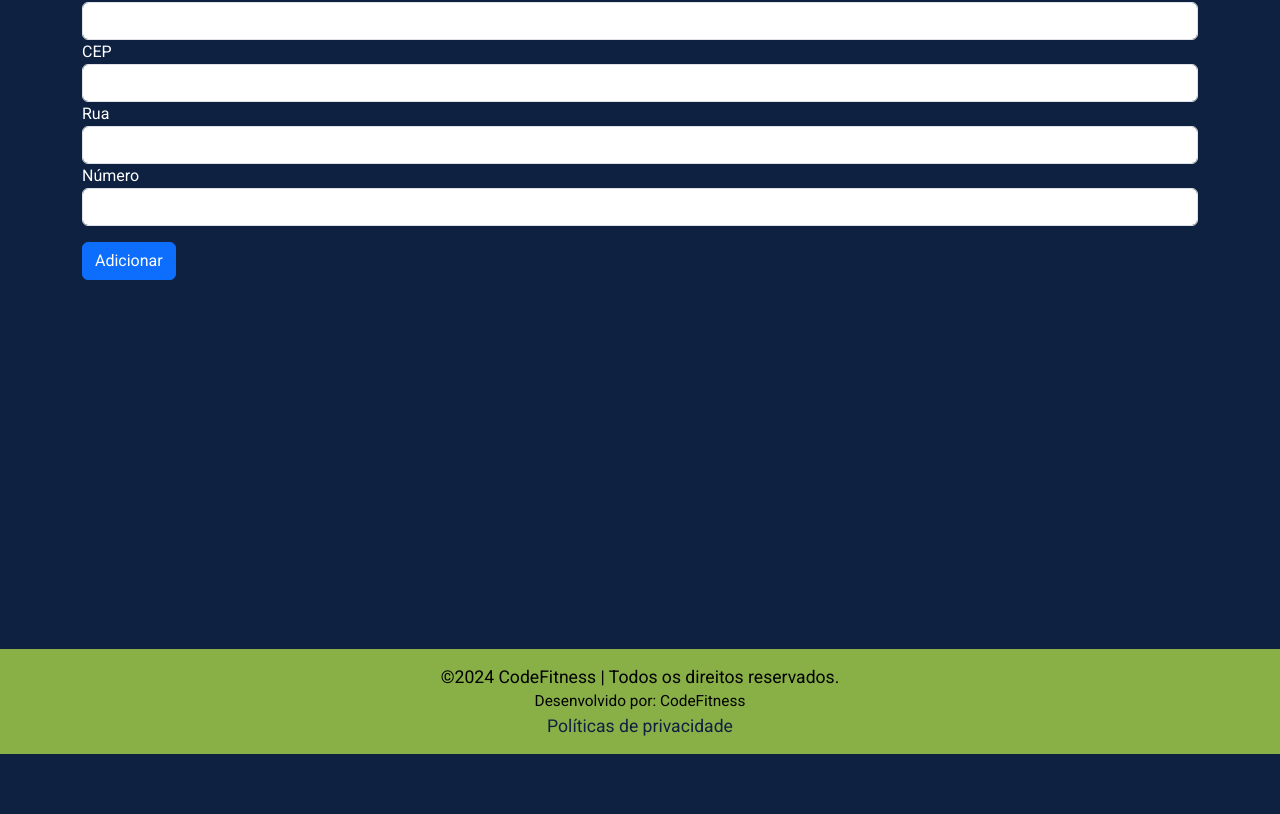
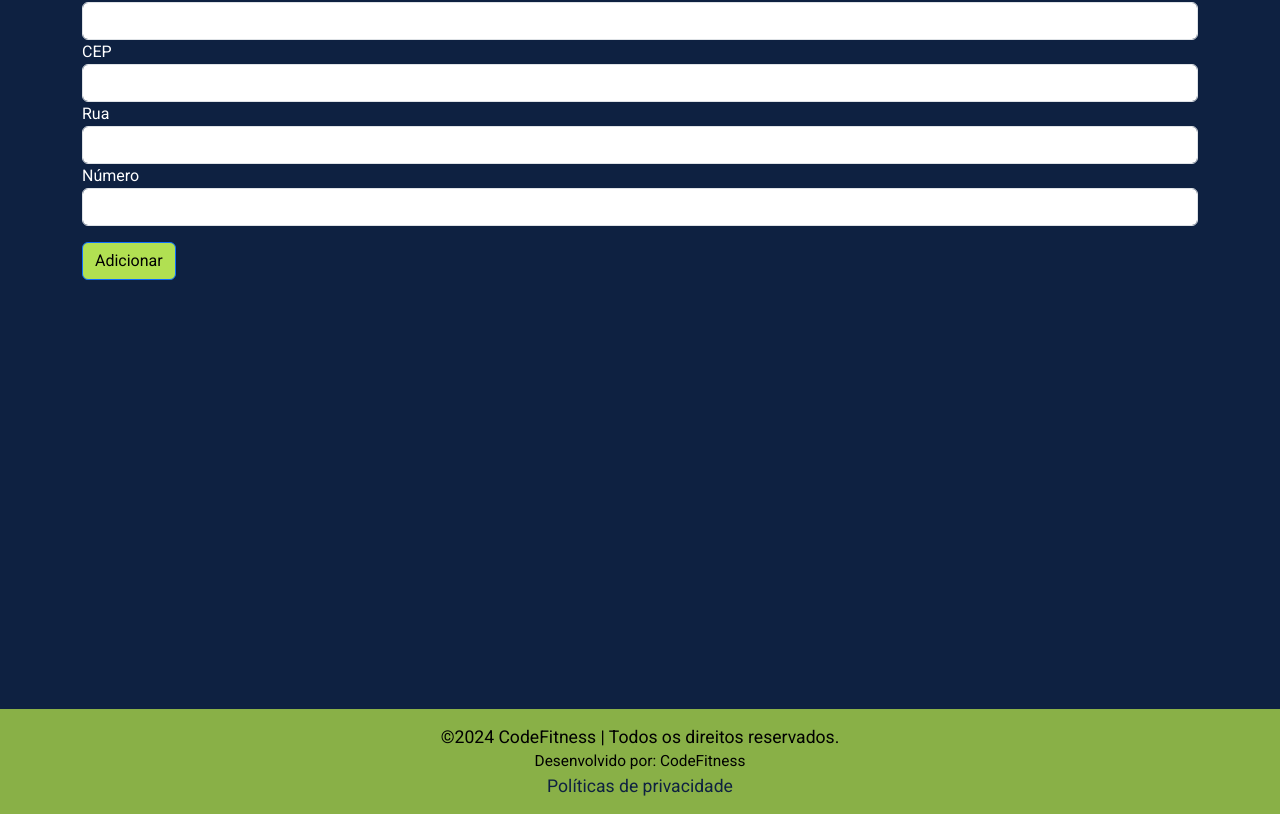
Before and after one commit to thiagoluznascimento/Projeto-CodeFitness-Front, a React (Vite) app: page /alunos/novo in a window 1280 px wide. Shown: the part 461-1275 px from the top of the page. Before the commit the page ends 1215 px from the top, so only its background shows below. Built offline with nearby package versions, Linux system fonts and the light colour scheme.

Commit message:
ajuste footer e estilização botões

```diff
--- a/src/components/Footer.jsx
+++ b/src/components/Footer.jsx
@@ -3,7 +3,7 @@ import "./styles/Footer.css"
 
 const Footer = (props) => {
   return (
-    <footer className="footer" style={{marginTop:"200px"}}>
+    <footer className="footer" style={{marginTop:"260px"}}>
       ©2024 CodeFitness | Todos os direitos reservados.
       <small> Desenvolvido por: {props.nomeAutor}</small>
       <Link className="politicas" to="/politicasprivacidade"> Políticas de privacidade </Link>
--- a/src/index.css
+++ b/src/index.css
@@ -30,3 +30,12 @@ body {
 .header nav a:hover {
     color: #ded7d1;
 }
+
+.botao{
+    background-color: #b1e052;
+    color: black;
+}
+
+.botao:hover{
+    background-color: #b1e052;
+}
--- a/src/pages/Alunos.jsx
+++ b/src/pages/Alunos.jsx
@@ -34,7 +34,7 @@ function Alunos() {
 
       <main className="mt-4 container">
         <h1>Alunos</h1>
-        <Button as={Link} to="/alunos/novo">
+        <Button className="botao" as={Link} to="/alunos/novo">
           Adicionar Aluno
         </Button>
         <hr />
--- a/src/pages/EditarAluno.jsx
+++ b/src/pages/EditarAluno.jsx
@@ -133,7 +133,7 @@ const EditarAluno = () => {
             <small className="text-danger">O número é inválido!</small>
           )}
         </div>
-        <Button className="mt-3" type="submit">
+        <Button className="mt-3 botao" type="submit">
           Editar
         </Button>
       </form>
--- a/src/pages/EditarTreino.jsx
+++ b/src/pages/EditarTreino.jsx
@@ -55,7 +55,7 @@ const EditarTreino = () => {
           <input type="text" className="form-control" {...register("exercicios", { required: true, maxLength: 200 })} />
           {errors.exercicios && (<small className="text-danger">Esse campo é obrigatório!</small>)}
         </div>
-        <Button className="mt-3" type="submit">
+        <Button className="mt-3 botao" type="submit">
           Atualizar
         </Button>
       </form>
--- a/src/pages/NovoAluno.jsx
+++ b/src/pages/NovoAluno.jsx
@@ -119,7 +119,7 @@ const NovoAluno = () => {
             <small className="text-danger">O número é inválido!</small>
           )}
         </div>
-        <Button className="mt-3" type="submit">
+        <Button className="mt-3 botao" type="submit">
           Adicionar
         </Button>
       </form>
--- a/src/pages/NovoTreino.jsx
+++ b/src/pages/NovoTreino.jsx
@@ -69,7 +69,7 @@ const NovoTreino = () => {
           </select>
 
         </div>
-        <Button className="mt-3" type="submit">
+        <Button className="mt-3 botao" type="submit">
           Adicionar
         </Button>
       </form>
--- a/src/pages/Treinos.jsx
+++ b/src/pages/Treinos.jsx
@@ -32,7 +32,7 @@ function Treinos() {
   return (
     <main className="mt-4 container">
       <h1>Treinos</h1>
-      <Button as={Link} to="/treinos/novo">
+      <Button className="botao" as={Link} to="/treinos/novo">
         Adicionar Treino
       </Button>
       <hr />
--- a/src/pages/styles/Home.css
+++ b/src/pages/styles/Home.css
@@ -1,7 +1,7 @@
 
 .card-corpo{
     display: flex;
-    height: 40vh;
+    height: 100vh;
     justify-content: space-around;
 
 }
```
